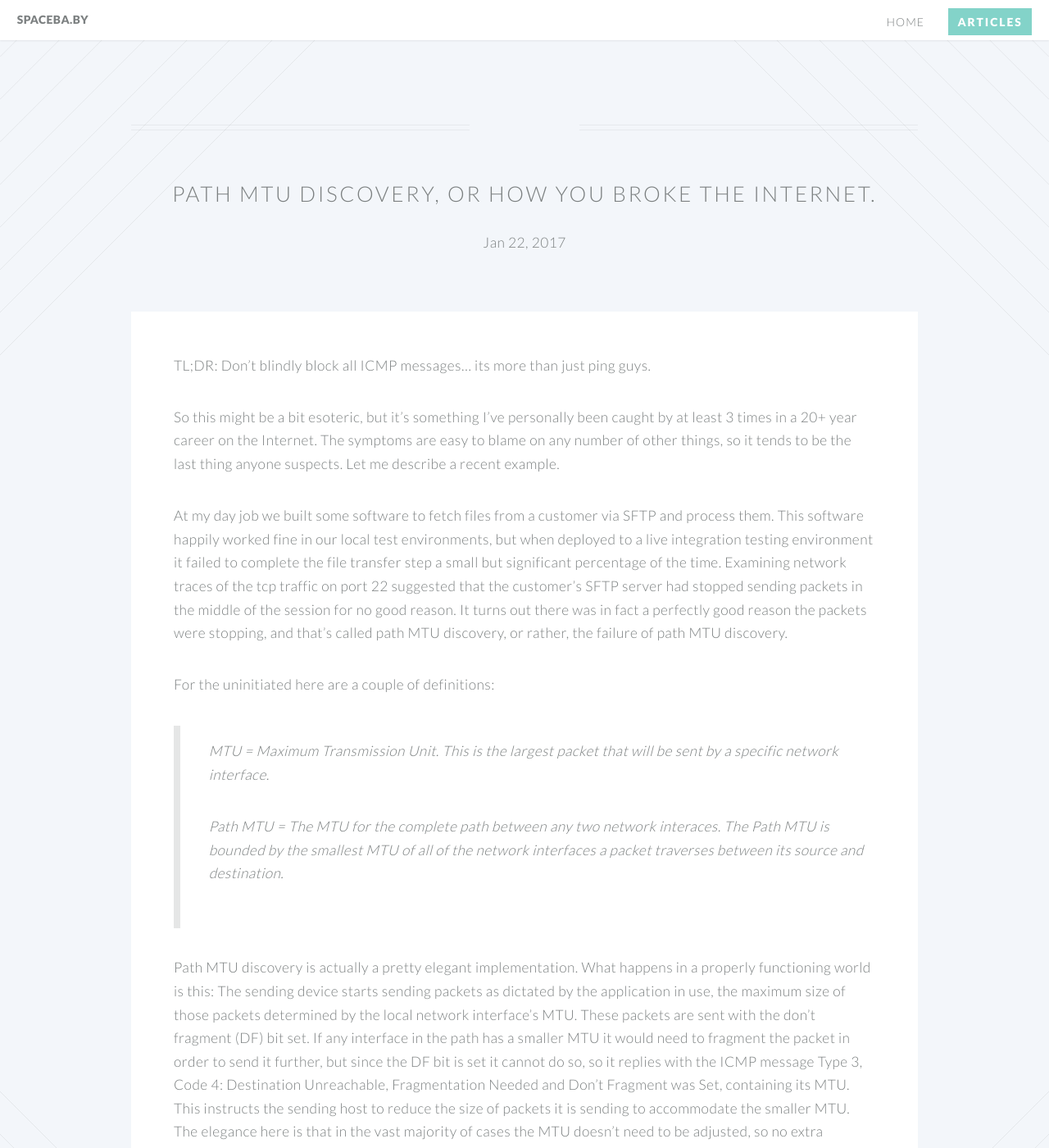
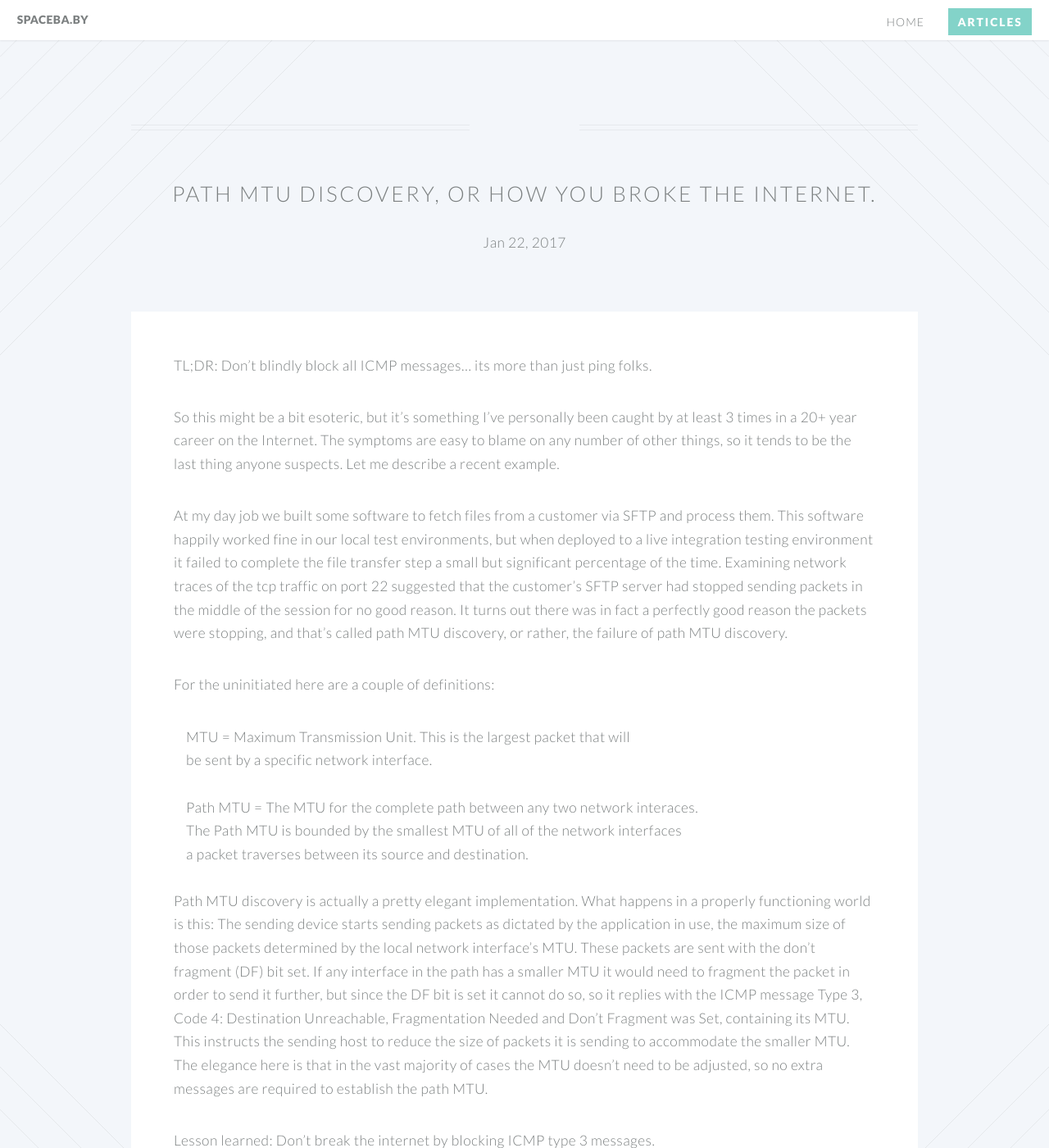
Before and after one commit to em-schmidt/spaceba.by, a Jekyll site: the page built from _posts/2017-01-22-path-mtu-discovery.markdown, in a window 1280 px wide and 1400 px high. Shown: the whole window at 82% size. Built offline with Jekyll 4.4.1, drawn with Linux system fonts in a browser that asks for light colours.

Commit message:
path mtu article

````diff
--- a/_config.yml
+++ b/_config.yml
@@ -30,3 +30,4 @@ gems:
 exclude:
   - Gemfile
   - Gemfile.lock
+  - Makefile
--- a/_posts/2017-01-22-path-mtu-discovery.markdown
+++ b/_posts/2017-01-22-path-mtu-discovery.markdown
@@ -6,7 +6,7 @@ categories: networking problems
 ---
 
 TL;DR: Don't blindly block all ICMP messages... its more than just ping
-guys.
+folks.
 
 So this might be a bit esoteric, but it's something I've personally been
 caught by at least 3 times in a 20+ year career on the Internet. The
@@ -24,15 +24,15 @@ was in fact a perfectly good reason the packets were stopping, and that's
 called path MTU discovery, or rather, the failure of path MTU discovery.
 
 For the uninitiated here are a couple of definitions:
->
->    MTU = Maximum Transmission Unit. This is the largest packet that will
->    be sent by a specific network interface.
->
->    Path MTU = The MTU for the complete path between any two network interaces.
->    The Path MTU is bounded by the smallest MTU of all of the network interfaces
->    a packet traverses between its source and destination.
->
+```
+    MTU = Maximum Transmission Unit. This is the largest packet that will
+    be sent by a specific network interface.
 
+    Path MTU = The MTU for the complete path between any two network interaces.
+    The Path MTU is bounded by the smallest MTU of all of the network interfaces
+    a packet traverses between its source and destination.
+
+```
 Path MTU discovery is actually a pretty elegant implementation. What happens
 in a properly functioning world is this: The sending device starts sending packets
 as dictated by the application in use, the maximum size of those packets determined
--- a/articles.html
+++ b/articles.html
@@ -4,7 +4,7 @@ layout: default
 
 <article id="main">
     <header class="special container">
-        <span class="icon fa-mobile"></span>
+        <span class="icon fa-file-text-o"></span>
         <h2>articles</h2>
     </header>
     <section class="wrapper style4 container">
````
Also changed, not shown: about.md (+4 -1 lines), images/eric-pirate.jpg (added), 1 other file.
